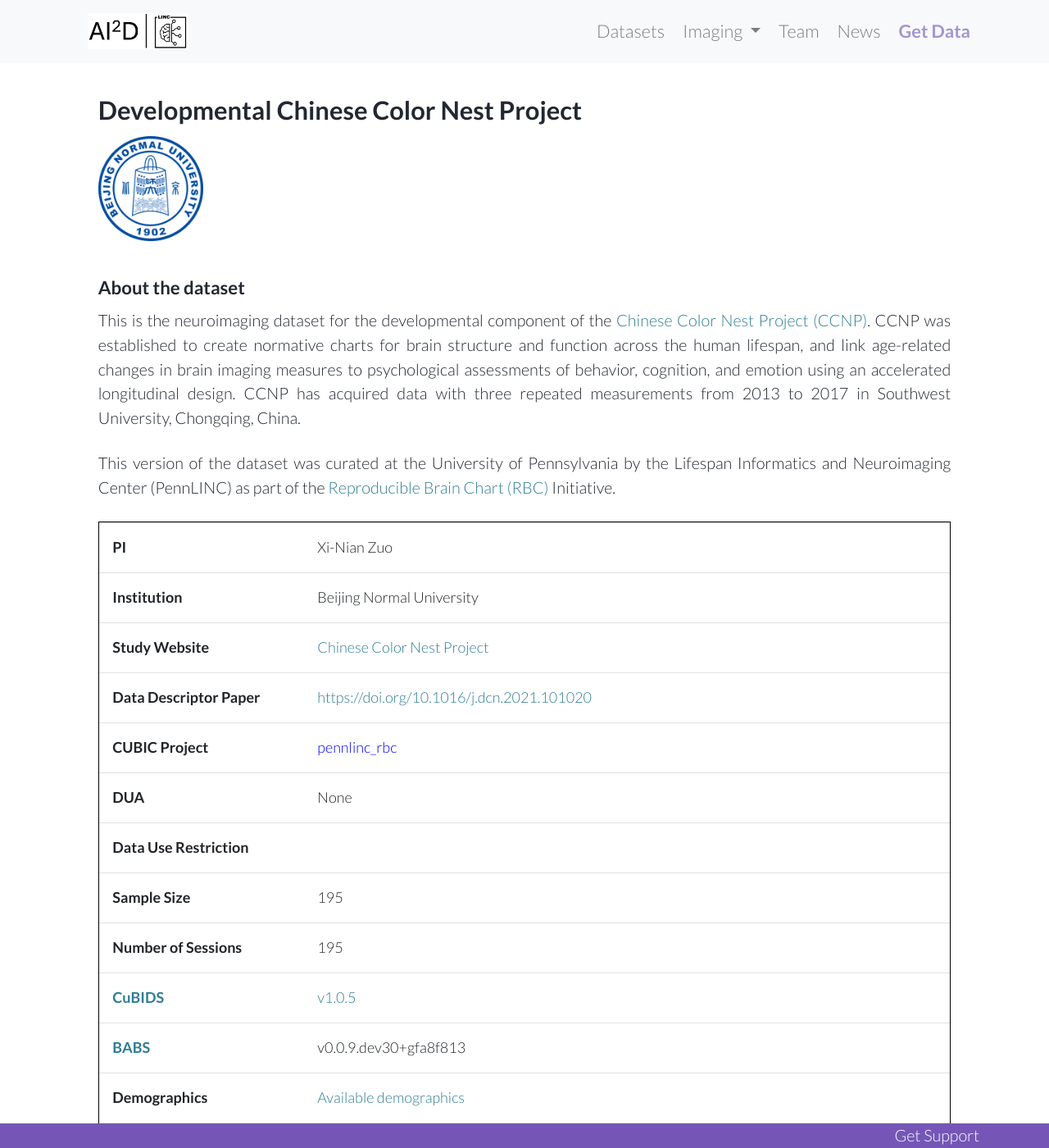
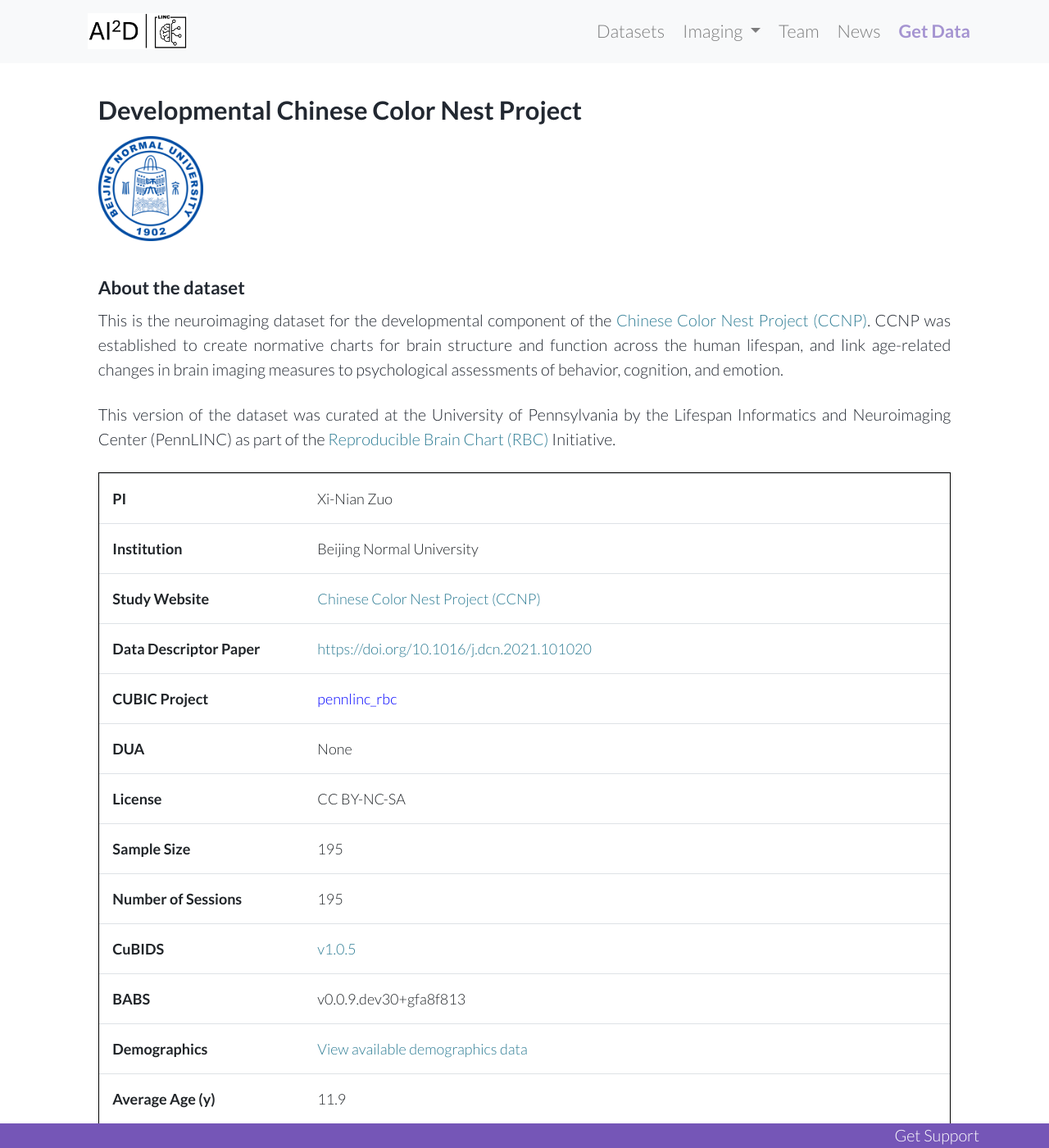
Before and after one commit to PennLINC/AI2D, a Jekyll site: the page built from docs/datasets/_posts/2025-08-15-dCCNP.md, in a window 1280 px wide and 1400 px high. Shown: the whole window at 82% size. Built offline with Jekyll 4.4.1, drawn with Linux system fonts in a browser that asks for light colours; cached includes are drawn as plain includes; some of the changed text lies outside the part shown.

Commit message:
edit ccnp

```diff
--- a/docs/datasets/_posts/2025-08-15-dCCNP.md
+++ b/docs/datasets/_posts/2025-08-15-dCCNP.md
@@ -19,6 +19,7 @@
 neuroimaging:
 data_source:
 data_release_use:
+rbc_paper: https://doi.org/10.1101/2025.02.24.639850
 num_site: 1
 age_avg: 11.9
 age_range:
@@ -33,11 +34,13 @@
 dmri: No
 fmap: No
 dua: None
-dua_restrict:
+data_license: CC BY-NC-SA
 data_paper: https://doi.org/10.1016/j.dcn.2021.101020
 demo_data: https://github.com/ReproBrainChart/CCNP_BIDS/blob/main/study-CCNP_desc-participants.json
-p_female:
-p_right:
+t1qc_tsv: https://github.com/ReproBrainChart/CCNP_BIDS/blob/main/study-CCNP_desc-T1_qc.tsv
+t1qc_json: https://github.com/ReproBrainChart/CCNP_BIDS/blob/main/study-CCNP_desc-T1_qc.json
+p_female: 52
+p_right: 95
 smriprep_session: 195
 freesurferpost_session: 195
 fmriprep_session: 195
@@ -76,111 +79,248 @@
 
 ### About the dataset
 
-This is the neuroimaging dataset for the developmental component of the [Chinese Color Nest Project (CCNP)](https://doi.org/10.1016/j.dcn.2021.101020). CCNP was established to create normative charts for brain structure and function across the human lifespan, and link age-related changes in brain imaging measures to psychological assessments of behavior, cognition, and emotion using an accelerated longitudinal design. CCNP has acquired data with three repeated measurements from 2013 to 2017 in Southwest University, Chongqing, China.
+This is the neuroimaging dataset for the developmental component of the [Chinese Color Nest Project (CCNP)](https://doi.org/10.1016/j.dcn.2021.101020). CCNP was established to create normative charts for brain structure and function across the human lifespan, and link age-related changes in brain imaging measures to psychological assessments of behavior, cognition, and emotion.
 
 This version of the dataset was curated at the University of Pennsylvania by the Lifespan Informatics and Neuroimaging Center (PennLINC) as part of the [Reproducible Brain Chart (RBC)](https://reprobrainchart.github.io/) Initiative.
 
-<div class=table align='center'>
-<table style="text-align: center;
-width:100%; font-size: 18px; border: 1px solid black">
-<tr><th style="font-weight:bold; width: 250px;">PI</th><th style="font-weight:normal">{{ page.pi }}</th><th style="font-weight:normal"></th></tr>
-<tr><th style="font-weight:bold; width: 250px;">Institution</th><th style="font-weight:normal">{{ page.institution }}</th><th style="font-weight:normal"></th></tr>
-<tr><th style="font-weight:bold; width: 250px;">Study Website</th><th style="font-weight:normal"><a href="{{ page.study_website }}">Chinese Color Nest Project</a></th><th style="font-weight:normal"></th></tr>
-<tr><th style="font-weight:bold; width: 250px;">Data Descriptor Paper</th><th style="font-weight:normal"><a href="{{ page.data_paper }}">{{ page.data_paper }}</a></th><th style="font-weight:normal"></th></tr>
-<tr><th style="font-weight:bold; width: 250px;">CUBIC Project</th><th style="font-weight:normal"><span style="color: blue;">{{ page.cubic_project }}</span></th><th style="font-weight:normal"></th></tr>
-<tr><th style="font-weight:bold; width: 250px;">DUA</th><th style="font-weight:normal">{{ page.dua }}</th><th style="font-weight:normal"></th></tr>
-<tr><th style="font-weight:bold; width: 250px;">Data Use Restriction</th><th style="font-weight:normal">{{ page.dua_restrict }}</th><th style="font-weight:normal"></th></tr>
-<tr><th style="font-weight:bold; width: 250px;">Sample Size</th><th style="font-weight:normal">{{ page.sample_size }}</th><th style="font-weight:normal"></th></tr>
-<tr><th style="font-weight:bold; width: 250px;">Number of Sessions</th><th style="font-weight:normal">{{ page.number_of_sessions }}</th><th style="font-weight:normal"></th></tr>
-<tr><th style="font-weight:bold; width: 250px;"><a href="{{ site.baseurl }}/docs/imaging/image_curation/">CuBIDS</a></th><th style="font-weight:normal">{% if page.cubids_url %}<a href="{{ page.cubids_url }}">{{ page.cubids }}</a>{% else %}{{ page.cubids }}{% endif %}</th><th style="font-weight:normal"></th></tr>
-<tr><th style="font-weight:bold; width: 250px;"><a href="{{ site.baseurl }}/docs/imaging/image_babs/">BABS</a></th><th style="font-weight:normal">{{ page.babs }}</th><th style="font-weight:normal"></th></tr>
-<tr><th style="font-weight:bold; width: 250px;">Demographics</th><th style="font-weight:normal"><a href="{{ page.demo_data }}">Available demographics</a></th><th style="font-weight:normal"></th></tr>
-<tr><th style="font-weight:bold; width: 250px;">Average Age (y)</th><th style="font-weight:normal">{{ page.age_avg }}</th><th style="font-weight:normal"></th></tr>
-<tr><th style="font-weight:bold; width: 250px;">% Female</th><th style="font-weight:normal">{{ page.p_female }}</th><th style="font-weight:normal"></th></tr>
-<tr><th style="font-weight:bold; width: 250px;">% Right Handed</th><th style="font-weight:normal">{{ page.p_right }}</th><th style="font-weight:normal"></th></tr>
-<tr><th style="font-weight:bold; width: 250px;"><a href="https://handbook.datalad.org/en/latest/intro/philosophy.html">BIDS Datalad Dataset</a></th><th style="font-weight:normal"><code>{{ page.bids_dset }}</code></th><th style="font-weight:normal"></th></tr>
-<tr><th style="font-weight:bold; width: 250px;"><a href="{{ site.baseurl }}/docs/imaging/image_smriprep/">sMRIPrep</a> {{ page.smriprep_version }}<br><span style="font-weight:normal;">({{ page.smriprep_complete }}/{{ page.smriprep_session }} complete)</span></th><th style="font-weight:normal">
-  <div class="tab-container">
-    <div class="tab-buttons">
-      <button class="tab-button active" onclick="showTab('smriprep-dl')">Datalad Dataset</button>
-      <button class="tab-button" onclick="showTab('smriprep-ephe')">Ephemeral Clone</button>
-    </div>
-    <div id="smriprep-dl" class="tab-content active">
-      <div class="copy-container">
-        <span class="copy-text"><code>{{ page.smriprep_dl }}</code></span>
-        <button class="copy-button" onclick="copyToClipboard('smriprep-dl')">Copy</button>
-      </div>
-    </div>
-    <div id="smriprep-ephe" class="tab-content">
-      <div class="copy-container">
-        <span class="copy-text"><code>{{ page.smriprep_ephe }}</code></span>
-        <button class="copy-button" onclick="copyToClipboard('smriprep-ephe')">Copy</button>
-      </div>
-    </div>
-  </div>
-</th><th style="font-weight:normal"></th></tr>
-<tr><th style="font-weight:bold; width: 250px;"><a href="{{ site.baseurl }}/docs/imaging/image_smriprep/">FreeSurfer-Post</a> {{ page.freesurferpost_version }}<br><span style="font-weight:normal;">({{ page.freesurferpost_complete }}/{{ page.freesurferpost_session }} complete)</span></th><th style="font-weight:normal">
-  <div class="tab-container">
-    <div class="tab-buttons">
-      <button class="tab-button active" onclick="showTab('freesurferpost-dl')">Datalad Dataset</button>
-      <button class="tab-button" onclick="showTab('freesurferpost-ephe')">Ephemeral Clone</button>
-    </div>
-    <div id="freesurferpost-dl" class="tab-content active">
-      <div class="copy-container">
-        <span class="copy-text"><code>{{ page.freesurferpost_dl }}</code></span>
-        <button class="copy-button" onclick="copyToClipboard('freesurferpost-dl')">Copy</button>
-      </div>
-    </div>
-    <div id="freesurferpost-ephe" class="tab-content">
-      <div class="copy-container">
-        <span class="copy-text"><code>{{ page.freesurferpost_ephe }}</code></span>
-        <button class="copy-button" onclick="copyToClipboard('freesurferpost-ephe')">Copy</button>
-      </div>
-    </div>
-  </div>
-</th><th style="font-weight:normal"></th></tr>
-<tr><th style="font-weight:bold; width: 250px;"><a href="{{ site.baseurl }}/docs/imaging/image_fmriprep/">fMRIPrep</a> {{ page.fmriprep_version }}<br><span style="font-weight:normal;">({{ page.fmriprep_complete }}/{{ page.fmriprep_session }} complete)</span></th><th style="font-weight:normal">
-  <div class="tab-container">
-    <div class="tab-buttons">
-      <button class="tab-button active" onclick="showTab('fmriprep-dl')">Datalad Dataset</button>
-      <button class="tab-button" onclick="showTab('fmriprep-ephe')">Ephemeral Clone</button>
-    </div>
-    <div id="fmriprep-dl" class="tab-content active">
-      <div class="copy-container">
-        <span class="copy-text"><code>{{ page.fmriprep_dl }}</code></span>
-        <button class="copy-button" onclick="copyToClipboard('fmriprep-dl')">Copy</button>
-      </div>
-    </div>
-    <div id="fmriprep-ephe" class="tab-content">
-      <div class="copy-container">
-        <span class="copy-text"><code>{{ page.fmriprep_ephe }}</code></span>
-        <button class="copy-button" onclick="copyToClipboard('fmriprep-ephe')">Copy</button>
-      </div>
-    </div>
-  </div>
-</th><th style="font-weight:normal"></th></tr>
-<tr><th style="font-weight:bold; width: 250px;"><a href="{{ site.baseurl }}/docs/imaging/image_xcpd/">XCP-D</a> {{ page.xcpd_version }}<br><span style="font-weight:normal;">({{ page.xcpd_complete }}/{{ page.xcpd_session }} complete)</span></th><th style="font-weight:normal">
-  <div class="tab-container">
-    <div class="tab-buttons">
-      <button class="tab-button active" onclick="showTab('xcpd-dl')">Datalad Dataset</button>
-      <button class="tab-button" onclick="showTab('xcpd-ephe')">Ephemeral Clone</button>
-    </div>
-    <div id="xcpd-dl" class="tab-content active">
-      <div class="copy-container">
-        <span class="copy-text"><code>{{ page.xcpd_dl }}</code></span>
-        <button class="copy-button" onclick="copyToClipboard('xcpd-dl')">Copy</button>
-      </div>
-    </div>
-    <div id="xcpd-ephe" class="tab-content">
-      <div class="copy-container">
-        <span class="copy-text"><code>{{ page.xcpd_ephe }}</code></span>
-        <button class="copy-button" onclick="copyToClipboard('xcpd-ephe')">Copy</button>
-      </div>
-    </div>
-  </div>
-</th><th style="font-weight:normal"></th></tr>
-</table>
+<div class="table" align="center">
+  <table style="text-align:center; width:100%; font-size:18px; border:1px solid black">
+    <tr>
+      <th style="font-weight:bold; width:250px;">PI</th>
+      <th style="font-weight:normal">{{ page.pi }}</th>
+      <th style="font-weight:normal"></th>
+    </tr>
+    <tr>
+      <th style="font-weight:bold; width:250px;">Institution</th>
+      <th style="font-weight:normal">{{ page.institution }}</th>
+      <th style="font-weight:normal"></th>
+    </tr>
+    <tr>
+      <th style="font-weight:bold; width:250px;">Study Website</th>
+      <th style="font-weight:normal"><a href="{{ page.study_website }}">Chinese Color Nest Project (CCNP)</a></th>
+      <th style="font-weight:normal"></th>
+    </tr>
+    <tr>
+      <th style="font-weight:bold; width:250px;">Data Descriptor Paper</th>
+      <th style="font-weight:normal"><a href="{{ page.data_paper }}">{{ page.data_paper }}</a></th>
+      <th style="font-weight:normal"></th>
+    </tr>
+    <tr>
+      <th style="font-weight:bold; width:250px;">CUBIC Project</th>
+      <th style="font-weight:normal"><span style="color:blue;">{{ page.cubic_project }}</span></th>
+      <th style="font-weight:normal"></th>
+    </tr>
+    <tr>
+      <th style="font-weight:bold; width:250px;">DUA</th>
+      <th style="font-weight:normal">{{ page.dua }}</th>
+      <th style="font-weight:normal"></th>
+    </tr>
+    <tr>
+      <th style="font-weight:bold; width:250px;">License</th>
+      <th style="font-weight:normal">{{ page.data_license }}</th>
+      <th style="font-weight:normal"></th>
+    </tr>
+    <tr>
+      <th style="font-weight:bold; width:250px;">Sample Size</th>
+      <th style="font-weight:normal">{{ page.sample_size }}</th>
+      <th style="font-weight:normal"></th>
+    </tr>
+    <tr>
+      <th style="font-weight:bold; width:250px;">Number of Sessions</th>
+      <th style="font-weight:normal">{{ page.number_of_sessions }}</th>
+      <th style="font-weight:normal"></th>
+    </tr>
+    <tr>
+      <th style="font-weight:bold; width:250px;">CuBIDS</th>
+      <th style="font-weight:normal">
+        {% if page.cubids_url %}
+          <a href="{{ page.cubids_url }}">{{ page.cubids }}</a>
+        {% else %}
+          {{ page.cubids }}
+        {% endif %}
+      </th>
+      <th style="font-weight:normal"></th>
+    </tr>
+    <tr>
+      <th style="font-weight:bold; width:250px;">BABS</th>
+      <th style="font-weight:normal">{{ page.babs }}</th>
+      <th style="font-weight:normal"></th>
+    </tr>
+    <tr>
+      <th style="font-weight:bold; width:250px;">Demographics</th>
+      <th style="font-weight:normal">
+        {% if page.demo_data %}
+          <a href="{{ page.demo_data }}">View available demographics data</a>
+        {% else %}
+          Not available
+        {% endif %}
+      </th>
+      <th style="font-weight:normal"></th>
+    </tr>
+    <tr>
+      <th style="font-weight:bold; width:250px;">Average Age (y)</th>
+      <th style="font-weight:normal">{{ page.age_avg }}</th>
+      <th style="font-weight:normal"></th>
+    </tr>
+    <tr>
+      <th style="font-weight:bold; width:250px;">% Female</th>
+      <th style="font-weight:normal">{{ page.p_female }}</th>
+      <th style="font-weight:normal"></th>
+    </tr>
+    <tr>
+      <th style="font-weight:bold; width:250px;">% Right Handed</th>
+      <th style="font-weight:normal">{{ page.p_right }}</th>
+      <th style="font-weight:normal"></th>
+    </tr>
+    <tr>
+      <th style="font-weight:bold; width:250px;">T1w QC</th>
+      <th style="font-weight:normal">
+        {% if page.t1qc_tsv %}
+          <a href="{{ page.demo_data }}">View T1w QC</a>
+        {% else %}
+          Not available
+        {% endif %}
+        {% if page.t1qc_json %}
+          <a href="{{ page.demo_data }}">, View T1w QC Variables</a>
+        {% else %}
+          Not available
+        {% endif %}
+                {% if page.t1qc_json %}
+          <a href="{{ page.demo_data }}">, View RBC Paper for T1w QC Method</a>
+        {% else %}
+          Not available
+        {% endif %}
+      </th>
+      <th style="font-weight:normal"></th>
+    </tr>
+    <tr>
+      <th style="font-weight:bold; width:250px;">BIDS Datalad Dataset</th>
+      <th style="font-weight:normal"><code>{{ page.bids_dset }}</code></th>
+      <th style="font-weight:normal"></th>
+    </tr>
+
+    <!-- smriprep row -->
+    <tr>
+      <th style="font-weight:bold; width:250px;">
+        <a href="{{ site.baseurl }}/docs/imaging/image_smriprep/">sMRIprep</a> {{ page.smriprep_version }}
+        <br>
+        <span style="font-weight:normal;">({{ page.smriprep_complete }}/{{ page.smriprep_session }} complete)</span>
+      </th>
+      <th style="font-weight:normal">
+        <div class="tab-container">
+          <div class="tab-buttons">
+            <button class="tab-button active" onclick="showTab('smriprep-dl')">Datalad Dataset</button>
+            <button class="tab-button" onclick="showTab('smriprep-ephe')">Ephemeral Clone</button>
+          </div>
+          <div id="smriprep-dl" class="tab-content active">
+            <div class="copy-container">
+              <span class="copy-text"><code>{{ page.smriprep_dl }}</code></span>
+              <button class="copy-button" onclick="copyToClipboard('smriprep-dl')">Copy</button>
+            </div>
+          </div>
+          <div id="smriprep-ephe" class="tab-content">
+            <div class="copy-container">
+              <span class="copy-text"><code>{{ page.smriprep_ephe }}</code></span>
+              <button class="copy-button" onclick="copyToClipboard('smriprep-ephe')">Copy</button>
+            </div>
+          </div>
+        </div>
+      </th>
+      <th style="font-weight:normal"></th>
+    </tr>
+
+    <!-- freesurferpost row -->
+    <tr>
+      <th style="font-weight:bold; width:250px;">
+        <a href="{{ site.baseurl }}/docs/imaging/image_freesurferpost/">FreeSurfer-Post</a> {{ page.freesurferpost_version }}
+        <br>
+        <span style="font-weight:normal;">({{ page.freesurferpost_complete }}/{{ page.freesurferpost_session }} complete)</span>
+      </th>
+      <th style="font-weight:normal">
+        <div class="tab-container">
+          <div class="tab-buttons">
+            <button class="tab-button active" onclick="showTab('freesurferpost-dl')">Datalad Dataset</button>
+            <button class="tab-button" onclick="showTab('freesurferpost-ephe')">Ephemeral Clone</button>
+          </div>
+          <div id="freesurferpost-dl" class="tab-content active">
+            <div class="copy-container">
+              <span class="copy-text"><code>{{ page.freesurferpost_dl }}</code></span>
+              <button class="copy-button" onclick="copyToClipboard('freesurferpost-dl')">Copy</button>
+            </div>
+          </div>
+          <div id="freesurferpost-ephe" class="tab-content">
+            <div class="copy-container">
+              <span class="copy-text"><code>{{ page.freesurferpost_ephe }}</code></span>
+              <button class="copy-button" onclick="copyToClipboard('freesurferpost-ephe')">Copy</button>
+            </div>
+          </div>
+        </div>
+      </th>
+      <th style="font-weight:normal"></th>
+    </tr>
+
+    <!-- fmriprep row -->
+    <tr>
+      <th style="font-weight:bold; width:250px;">
+        <a href="{{ site.baseurl }}/docs/imaging/image_fmriprep/">fMRIprep</a> {{ page.fmriprep_version }}
+        <br>
+        <span style="font-weight:normal;">({{ page.fmriprep_complete }}/{{ page.fmriprep_session }} complete)</span>
+      </th>
+      <th style="font-weight:normal">
+        <div class="tab-container">
+          <div class="tab-buttons">
+            <button class="tab-button active" onclick="showTab('fmriprep-dl')">Datalad Dataset</button>
+            <button class="tab-button" onclick="showTab('fmriprep-ephe')">Ephemeral Clone</button>
+          </div>
+          <div id="fmriprep-dl" class="tab-content active">
+            <div class="copy-container">
+              <span class="copy-text"><code>{{ page.fmriprep_dl }}</code></span>
+              <button class="copy-button" onclick="copyToClipboard('fmriprep-dl')">Copy</button>
+            </div>
+          </div>
+          <div id="fmriprep-ephe" class="tab-content">
+            <div class="copy-container">
+              <span class="copy-text"><code>{{ page.fmriprep_ephe }}</code></span>
+              <button class="copy-button" onclick="copyToClipboard('fmriprep-ephe')">Copy</button>
+            </div>
+          </div>
+        </div>
+      </th>
+      <th style="font-weight:normal"></th>
+    </tr>
+
+    <!-- xcpd row -->
+    <tr>
+      <th style="font-weight:bold; width:250px;">
+        <a href="{{ site.baseurl }}/docs/imaging/image_xcpd/">XCP-D</a> {{ page.xcpd_version }}
+        <br>
+        <span style="font-weight:normal;">({{ page.xcpd_complete }}/{{ page.xcpd_session }} complete)</span>
+      </th>
+      <th style="font-weight:normal">
+        <div class="tab-container">
+          <div class="tab-buttons">
+            <button class="tab-button active" onclick="showTab('xcpd-dl')">Datalad Dataset</button>
+            <button class="tab-button" onclick="showTab('xcpd-ephe')">Ephemeral Clone</button>
+          </div>
+          <div id="xcpd-dl" class="tab-content active">
+            <div class="copy-container">
+              <span class="copy-text"><code>{{ page.xcpd_dl }}</code></span>
+              <button class="copy-button" onclick="copyToClipboard('xcpd-dl')">Copy</button>
+            </div>
+          </div>
+          <div id="xcpd-ephe" class="tab-content">
+            <div class="copy-container">
+              <span class="copy-text"><code>{{ page.xcpd_ephe }}</code></span>
+              <button class="copy-button" onclick="copyToClipboard('xcpd-ephe')">Copy</button>
+            </div>
+          </div>
+        </div>
+      </th>
+      <th style="font-weight:normal"></th>
+    </tr>
+  </table>
 </div>
+
 
 <style>
 .tab-container {
```
Also changed, not shown: 2 other files.
